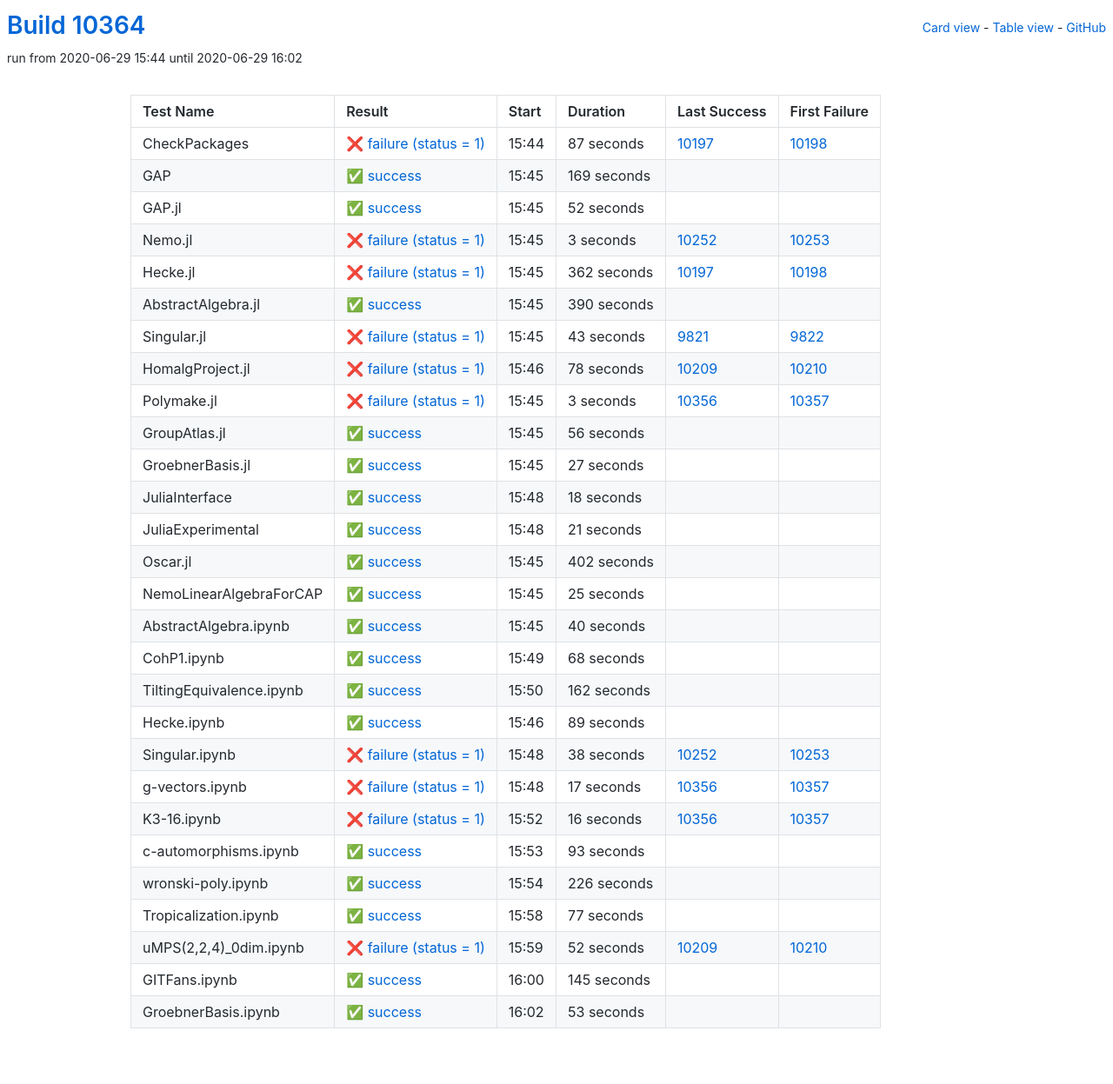
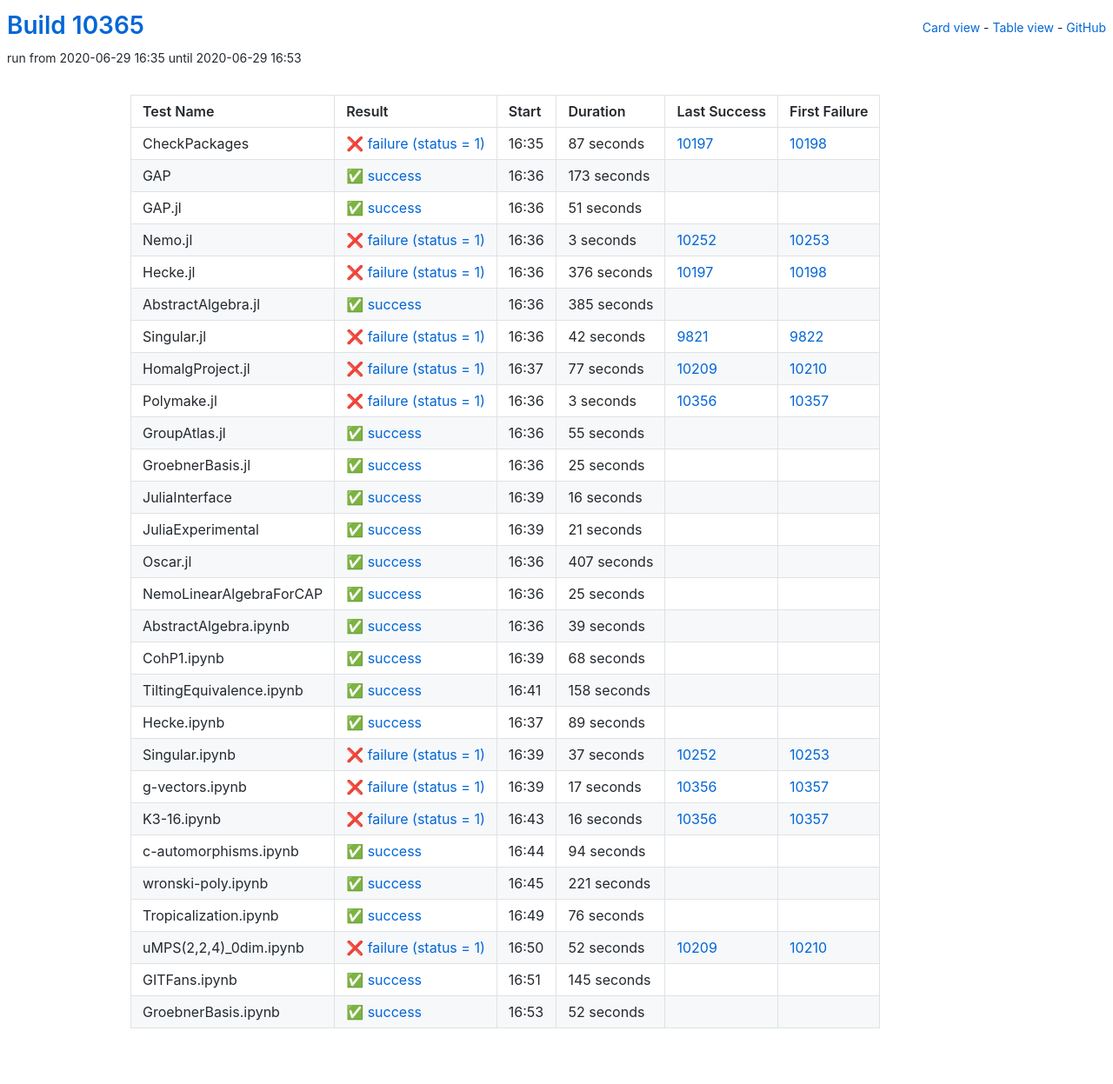
Before and after one commit to oscar-system/oscar-ci-status, a Jekyll site: the page built from table.html, in a window 1280 px wide. Shown: the whole page at 87% size. Built offline with Jekyll 4.4.1, drawn with Linux system fonts in a browser that asks for light colours.

Commit message:
Build #10365

```diff
--- a/_data/ci.yml
+++ b/_data/ci.yml
@@ -1,6 +1,6 @@
 ---
-build: 10364
-build_url: https://oscarci.mathematik.uni-kl.de/job/oscar/10364/
+build: 10365
+build_url: https://oscarci.mathematik.uni-kl.de/job/oscar/10365/
 job: oscar
 organization: oscar-system
 repo: oscar-ci-status
@@ -8,8 +8,8 @@
 tests:
 - name: CheckPackages
   id: checkpackages
-  log: https://oscarci.mathematik.uni-kl.de/job/oscar/10364/artifact/logs/build-10364/CheckPackages.log
-  start: 2020-06-29 15:44
+  log: https://oscarci.mathematik.uni-kl.de/job/oscar/10365/artifact/logs/build-10365/CheckPackages.log
+  start: 2020-06-29 16:35
   success: false
   exitcode: 1
   status: failure
@@ -20,32 +20,32 @@
   first_failure_url: https://oscarci.mathematik.uni-kl.de/job/oscar/10198/
 - name: GAP
   id: gap
-  log: https://oscarci.mathematik.uni-kl.de/job/oscar/10364/artifact/logs/build-10364/GAP.log
-  start: 2020-06-29 15:45
+  log: https://oscarci.mathematik.uni-kl.de/job/oscar/10365/artifact/logs/build-10365/GAP.log
+  start: 2020-06-29 16:36
   success: true
   exitcode: 0
   status: success
-  duration: 169
+  duration: 173
   last_success: false
   last_success_url:
   first_failure: false
   first_failure_url:
 - name: GAP.jl
   id: gap-jl
-  log: https://oscarci.mathematik.uni-kl.de/job/oscar/10364/artifact/logs/build-10364/GAP.jl.log
-  start: 2020-06-29 15:45
+  log: https://oscarci.mathematik.uni-kl.de/job/oscar/10365/artifact/logs/build-10365/GAP.jl.log
+  start: 2020-06-29 16:36
   success: true
   exitcode: 0
   status: success
-  duration: 52
+  duration: 51
   last_success: false
   last_success_url:
   first_failure: false
   first_failure_url:
 - name: Nemo.jl
   id: nemo-jl
-  log: https://oscarci.mathematik.uni-kl.de/job/oscar/10364/artifact/logs/build-10364/Nemo.jl.log
-  start: 2020-06-29 15:45
+  log: https://oscarci.mathematik.uni-kl.de/job/oscar/10365/artifact/logs/build-10365/Nemo.jl.log
+  start: 2020-06-29 16:36
   success: false
   exitcode: 1
   status: failure
@@ -56,56 +56,56 @@
   first_failure_url: https://oscarci.mathematik.uni-kl.de/job/oscar/10253/
 - name: Hecke.jl
   id: hecke-jl
-  log: https://oscarci.mathematik.uni-kl.de/job/oscar/10364/artifact/logs/build-10364/Hecke.jl.log
-  start: 2020-06-29 15:45
+  log: https://oscarci.mathematik.uni-kl.de/job/oscar/10365/artifact/logs/build-10365/Hecke.jl.log
+  start: 2020-06-29 16:36
   success: false
   exitcode: 1
   status: failure
-  duration: 362
+  duration: 376
   last_success: 10197
   last_success_url: https://oscarci.mathematik.uni-kl.de/job/oscar/10197/
   first_failure: 10198
   first_failure_url: https://oscarci.mathematik.uni-kl.de/job/oscar/10198/
 - name: AbstractAlgebra.jl
   id: abstractalgebra-jl
-  log: https://oscarci.mathematik.uni-kl.de/job/oscar/10364/artifact/logs/build-10364/AbstractAlgebra.jl.log
-  start: 2020-06-29 15:45
+  log: https://oscarci.mathematik.uni-kl.de/job/oscar/10365/artifact/logs/build-10365/AbstractAlgebra.jl.log
+  start: 2020-06-29 16:36
   success: true
   exitcode: 0
   status: success
-  duration: 390
+  duration: 385
   last_success: false
   last_success_url:
   first_failure: false
   first_failure_url:
 - name: Singular.jl
   id: singular-jl
-  log: https://oscarci.mathematik.uni-kl.de/job/oscar/10364/artifact/logs/build-10364/Singular.jl.log
-  start: 2020-06-29 15:45
+  log: https://oscarci.mathematik.uni-kl.de/job/oscar/10365/artifact/logs/build-10365/Singular.jl.log
+  start: 2020-06-29 16:36
   success: false
   exitcode: 1
   status: failure
-  duration: 43
+  duration: 42
   last_success: 9821
   last_success_url: https://oscarci.mathematik.uni-kl.de/job/oscar/9821/
   first_failure: 9822
   first_failure_url: https://oscarci.mathematik.uni-kl.de/job/oscar/9822/
 - name: HomalgProject.jl
   id: homalgproject-jl
-  log: https://oscarci.mathematik.uni-kl.de/job/oscar/10364/artifact/logs/build-10364/HomalgProject.jl.log
-  start: 2020-06-29 15:46
+  log: https://oscarci.mathematik.uni-kl.de/job/oscar/10365/artifact/logs/build-10365/HomalgProject.jl.log
+  start: 2020-06-29 16:37
   success: false
   exitcode: 1
   status: failure
-  duration: 78
+  duration: 77
   last_success: 10209
   last_success_url: https://oscarci.mathematik.uni-kl.de/job/oscar/10209/
   first_failure: 10210
   first_failure_url: https://oscarci.mathematik.uni-kl.de/job/oscar/10210/
 - name: Polymake.jl
   id: polymake-jl
-  log: https://oscarci.mathematik.uni-kl.de/job/oscar/10364/artifact/logs/build-10364/Polymake.jl.log
-  start: 2020-06-29 15:45
+  log: https://oscarci.mathematik.uni-kl.de/job/oscar/10365/artifact/logs/build-10365/Polymake.jl.log
+  start: 2020-06-29 16:36
   success: false
   exitcode: 1
   status: failure
@@ -116,44 +116,44 @@
   first_failure_url: https://oscarci.mathematik.uni-kl.de/job/oscar/10357/
 - name: GroupAtlas.jl
   id: groupatlas-jl
-  log: https://oscarci.mathematik.uni-kl.de/job/oscar/10364/artifact/logs/build-10364/GroupAtlas.jl.log
-  start: 2020-06-29 15:45
+  log: https://oscarci.mathematik.uni-kl.de/job/oscar/10365/artifact/logs/build-10365/GroupAtlas.jl.log
+  start: 2020-06-29 16:36
   success: true
   exitcode: 0
   status: success
-  duration: 56
+  duration: 55
   last_success: false
   last_success_url:
   first_failure: false
   first_failure_url:
 - name: GroebnerBasis.jl
   id: groebnerbasis-jl
-  log: https://oscarci.mathematik.uni-kl.de/job/oscar/10364/artifact/logs/build-10364/GroebnerBasis.jl.log
-  start: 2020-06-29 15:45
+  log: https://oscarci.mathematik.uni-kl.de/job/oscar/10365/artifact/logs/build-10365/GroebnerBasis.jl.log
+  start: 2020-06-29 16:36
   success: true
   exitcode: 0
   status: success
-  duration: 27
+  duration: 25
   last_success: false
   last_success_url:
   first_failure: false
   first_failure_url:
 - name: JuliaInterface
   id: juliainterface
-  log: https://oscarci.mathematik.uni-kl.de/job/oscar/10364/artifact/logs/build-10364/JuliaInterface.log
-  start: 2020-06-29 15:48
+  log: https://oscarci.mathematik.uni-kl.de/job/oscar/10365/artifact/logs/build-10365/JuliaInterface.log
+  start: 2020-06-29 16:39
   success: true
   exitcode: 0
   status: success
-  duration: 18
+  duration: 16
   last_success: false
   last_success_url:
   first_failure: false
   first_failure_url:
 - name: JuliaExperimental
   id: juliaexperimental
-  log: https://oscarci.mathematik.uni-kl.de/job/oscar/10364/artifact/logs/build-10364/JuliaExperimental.log
-  start: 2020-06-29 15:48
+  log: https://oscarci.mathematik.uni-kl.de/job/oscar/10365/artifact/logs/build-10365/JuliaExperimental.log
+  start: 2020-06-29 16:39
   success: true
   exitcode: 0
   status: success
@@ -164,20 +164,20 @@
   first_failure_url:
 - name: Oscar.jl
   id: oscar-jl
-  log: https://oscarci.mathematik.uni-kl.de/job/oscar/10364/artifact/logs/build-10364/Oscar.jl.log
-  start: 2020-06-29 15:45
+  log: https://oscarci.mathematik.uni-kl.de/job/oscar/10365/artifact/logs/build-10365/Oscar.jl.log
+  start: 2020-06-29 16:36
   success: true
   exitcode: 0
   status: success
-  duration: 402
+  duration: 407
   last_success: false
   last_success_url:
   first_failure: false
   first_failure_url:
 - name: NemoLinearAlgebraForCAP
   id: nemolinearalgebraforcap
-  log: https://oscarci.mathematik.uni-kl.de/job/oscar/10364/artifact/logs/build-10364/NemoLinearAlgebraForCAP.log
-  start: 2020-06-29 15:45
+  log: https://oscarci.mathematik.uni-kl.de/job/oscar/10365/artifact/logs/build-10365/NemoLinearAlgebraForCAP.log
+  start: 2020-06-29 16:36
   success: true
   exitcode: 0
   status: success
@@ -188,20 +188,20 @@
   first_failure_url:
 - name: AbstractAlgebra.ipynb
   id: abstractalgebra-ipynb
-  log: https://oscarci.mathematik.uni-kl.de/job/oscar/10364/artifact/logs/build-10364/AbstractAlgebra.ipynb.log
-  start: 2020-06-29 15:45
+  log: https://oscarci.mathematik.uni-kl.de/job/oscar/10365/artifact/logs/build-10365/AbstractAlgebra.ipynb.log
+  start: 2020-06-29 16:36
   success: true
   exitcode: 0
   status: success
-  duration: 40
+  duration: 39
   last_success: false
   last_success_url:
   first_failure: false
   first_failure_url:
 - name: CohP1.ipynb
   id: cohp1-ipynb
-  log: https://oscarci.mathematik.uni-kl.de/job/oscar/10364/artifact/logs/build-10364/CohP1.ipynb.log
-  start: 2020-06-29 15:49
+  log: https://oscarci.mathematik.uni-kl.de/job/oscar/10365/artifact/logs/build-10365/CohP1.ipynb.log
+  start: 2020-06-29 16:39
   success: true
   exitcode: 0
   status: success
@@ -212,20 +212,20 @@
   first_failure_url:
 - name: TiltingEquivalence.ipynb
   id: tiltingequivalence-ipynb
-  log: https://oscarci.mathematik.uni-kl.de/job/oscar/10364/artifact/logs/build-10364/TiltingEquivalence.ipynb.log
-  start: 2020-06-29 15:50
+  log: https://oscarci.mathematik.uni-kl.de/job/oscar/10365/artifact/logs/build-10365/TiltingEquivalence.ipynb.log
+  start: 2020-06-29 16:41
   success: true
   exitcode: 0
   status: success
-  duration: 162
+  duration: 158
   last_success: false
   last_success_url:
   first_failure: false
   first_failure_url:
 - name: Hecke.ipynb
   id: hecke-ipynb
-  log: https://oscarci.mathematik.uni-kl.de/job/oscar/10364/artifact/logs/build-10364/Hecke.ipynb.log
-  start: 2020-06-29 15:46
+  log: https://oscarci.mathematik.uni-kl.de/job/oscar/10365/artifact/logs/build-10365/Hecke.ipynb.log
+  start: 2020-06-29 16:37
   success: true
   exitcode: 0
   status: success
@@ -236,20 +236,20 @@
   first_failure_url:
 - name: Singular.ipynb
   id: singular-ipynb
-  log: https://oscarci.mathematik.uni-kl.de/job/oscar/10364/artifact/logs/build-10364/Singular.ipynb.log
-  start: 2020-06-29 15:48
+  log: https://oscarci.mathematik.uni-kl.de/job/oscar/10365/artifact/logs/build-10365/Singular.ipynb.log
+  start: 2020-06-29 16:39
   success: false
   exitcode: 1
   status: failure
-  duration: 38
+  duration: 37
   last_success: 10252
   last_success_url: https://oscarci.mathematik.uni-kl.de/job/oscar/10252/
   first_failure: 10253
   first_failure_url: https://oscarci.mathematik.uni-kl.de/job/oscar/10253/
 - name: g-vectors.ipynb
   id: g-vectors-ipynb
-  log: https://oscarci.mathematik.uni-kl.de/job/oscar/10364/artifact/logs/build-10364/g-vectors.ipynb.log
-  start: 2020-06-29 15:48
+  log: https://oscarci.mathematik.uni-kl.de/job/oscar/10365/artifact/logs/build-10365/g-vectors.ipynb.log
+  start: 2020-06-29 16:39
   success: false
   exitcode: 1
   status: failure
@@ -260,8 +260,8 @@
   first_failure_url: https://oscarci.mathematik.uni-kl.de/job/oscar/10357/
 - name: K3-16.ipynb
   id: k3-16-ipynb
-  log: https://oscarci.mathematik.uni-kl.de/job/oscar/10364/artifact/logs/build-10364/K3-16.ipynb.log
-  start: 2020-06-29 15:52
+  log: https://oscarci.mathematik.uni-kl.de/job/oscar/10365/artifact/logs/build-10365/K3-16.ipynb.log
+  start: 2020-06-29 16:43
   success: false
   exitcode: 1
   status: failure
@@ -272,44 +272,44 @@
   first_failure_url: https://oscarci.mathematik.uni-kl.de/job/oscar/10357/
 - name: c-automorphisms.ipynb
   id: c-automorphisms-ipynb
-  log: https://oscarci.mathematik.uni-kl.de/job/oscar/10364/artifact/logs/build-10364/c-automorphisms.ipynb.log
-  start: 2020-06-29 15:53
+  log: https://oscarci.mathematik.uni-kl.de/job/oscar/10365/artifact/logs/build-10365/c-automorphisms.ipynb.log
+  start: 2020-06-29 16:44
   success: true
   exitcode: 0
   status: success
-  duration: 93
+  duration: 94
   last_success: false
   last_success_url:
   first_failure: false
   first_failure_url:
 - name: wronski-poly.ipynb
   id: wronski-poly-ipynb
-  log: https://oscarci.mathematik.uni-kl.de/job/oscar/10364/artifact/logs/build-10364/wronski-poly.ipynb.log
-  start: 2020-06-29 15:54
+  log: https://oscarci.mathematik.uni-kl.de/job/oscar/10365/artifact/logs/build-10365/wronski-poly.ipynb.log
+  start: 2020-06-29 16:45
   success: true
   exitcode: 0
   status: success
-  duration: 226
+  duration: 221
   last_success: false
   last_success_url:
   first_failure: false
   first_failure_url:
 - name: Tropicalization.ipynb
   id: tropicalization-ipynb
-  log: https://oscarci.mathematik.uni-kl.de/job/oscar/10364/artifact/logs/build-10364/Tropicalization.ipynb.log
-  start: 2020-06-29 15:58
+  log: https://oscarci.mathematik.uni-kl.de/job/oscar/10365/artifact/logs/build-10365/Tropicalization.ipynb.log
+  start: 2020-06-29 16:49
   success: true
   exitcode: 0
   status: success
-  duration: 77
+  duration: 76
   last_success: false
   last_success_url:
   first_failure: false
   first_failure_url:
 - name: uMPS(2,2,4)_0dim.ipynb
   id: umps-2-2-4-0dim-ipynb
-  log: https://oscarci.mathematik.uni-kl.de/job/oscar/10364/artifact/logs/build-10364/uMPS-2-2-4-_0dim.ipynb.log
-  start: 2020-06-29 15:59
+  log: https://oscarci.mathematik.uni-kl.de/job/oscar/10365/artifact/logs/build-10365/uMPS-2-2-4-_0dim.ipynb.log
+  start: 2020-06-29 16:50
   success: false
   exitcode: 1
   status: failure
@@ -320,8 +320,8 @@
   first_failure_url: https://oscarci.mathematik.uni-kl.de/job/oscar/10210/
 - name: GITFans.ipynb
   id: gitfans-ipynb
-  log: https://oscarci.mathematik.uni-kl.de/job/oscar/10364/artifact/logs/build-10364/GITFans.ipynb.log
-  start: 2020-06-29 16:00
+  log: https://oscarci.mathematik.uni-kl.de/job/oscar/10365/artifact/logs/build-10365/GITFans.ipynb.log
+  start: 2020-06-29 16:51
   success: true
   exitcode: 0
   status: success
@@ -332,12 +332,12 @@
   first_failure_url:
 - name: GroebnerBasis.ipynb
   id: groebnerbasis-ipynb
-  log: https://oscarci.mathematik.uni-kl.de/job/oscar/10364/artifact/logs/build-10364/GroebnerBasis.ipynb.log
-  start: 2020-06-29 16:02
+  log: https://oscarci.mathematik.uni-kl.de/job/oscar/10365/artifact/logs/build-10365/GroebnerBasis.ipynb.log
+  start: 2020-06-29 16:53
   success: true
   exitcode: 0
   status: success
-  duration: 53
+  duration: 52
   last_success: false
   last_success_url:
   first_failure: false
```
Also changed, not shown: README.md.
